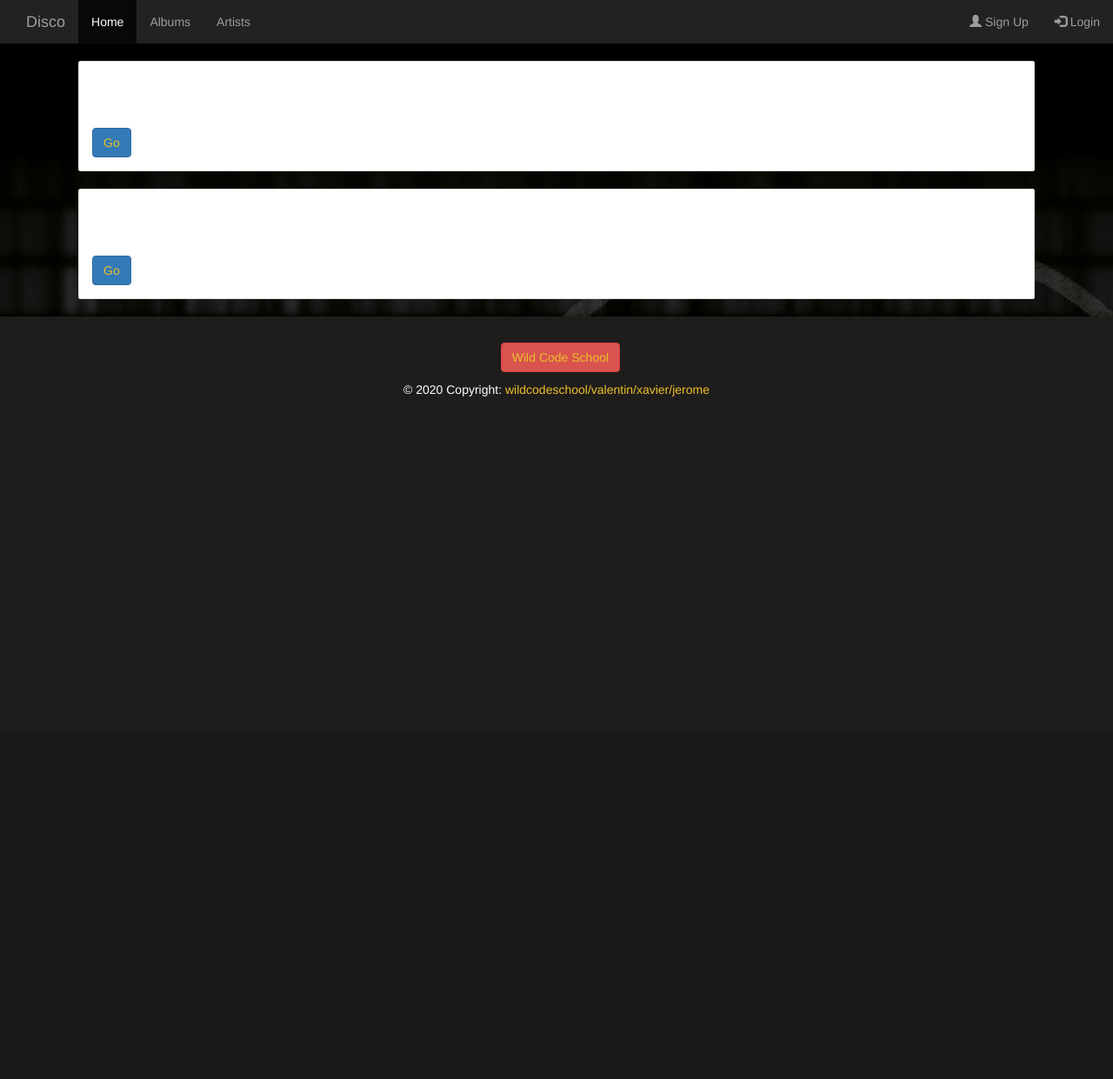
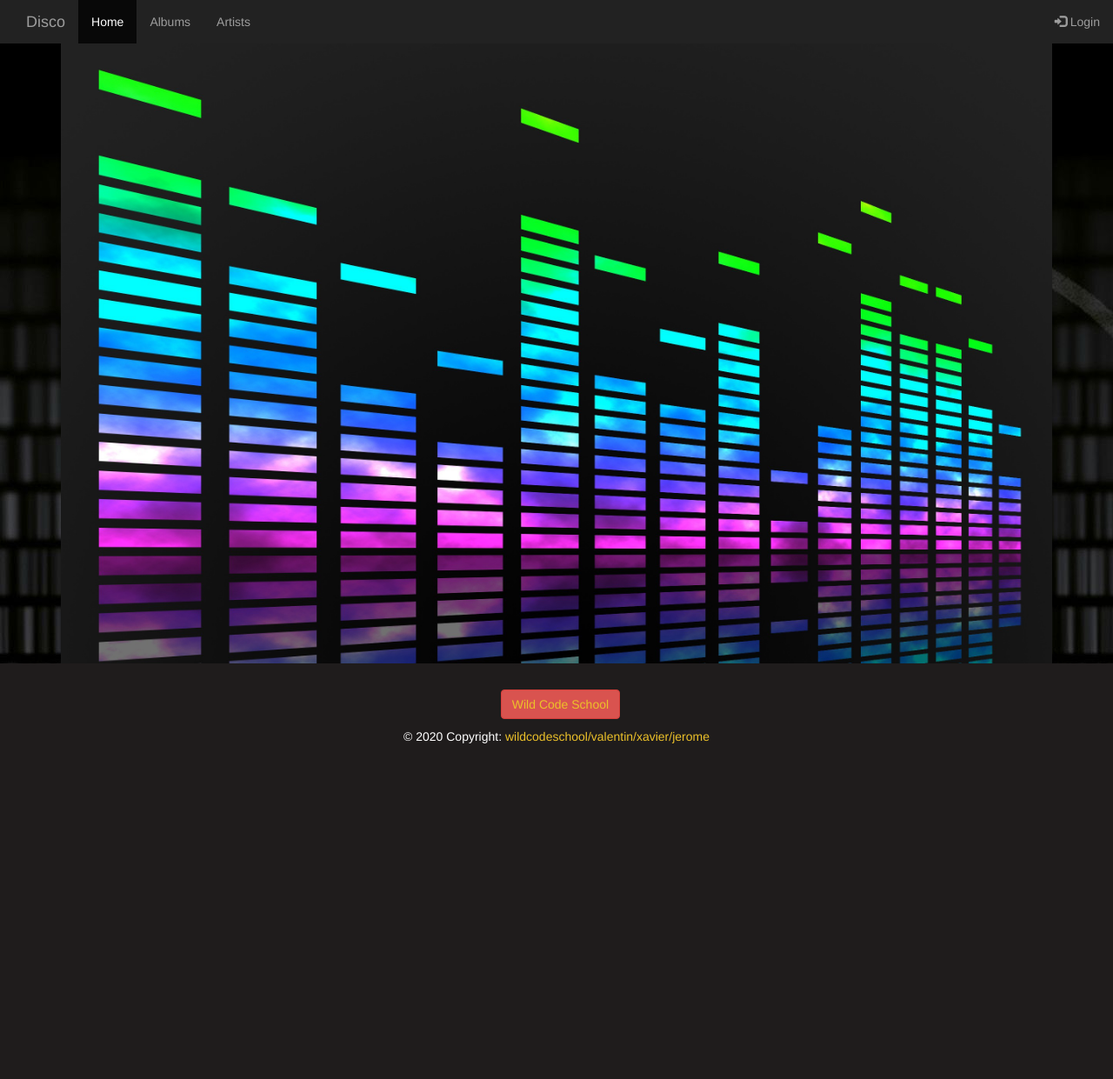
Before and after one commit to orazweb/jvx-project, a Spring app: page /index in a window 1280 px wide. Shown: the whole page at 87% size. Before the commit the page ends 456 px from the top, so only its background shows below. Run offline with Thymeleaf, Linux system fonts and the light colour scheme; the template is opened without the code that fills it, so the values that code supplies are empty.

Commit message:
Image Home

```diff
--- a/src/main/resources/templates/fragments/footer.html
+++ b/src/main/resources/templates/fragments/footer.html
@@ -28,7 +28,7 @@
 <!--                <h5 class="mb-1">Projet 1</h5>-->
             </li>
             <li class="list-inline-item">
-                <a href="https://www.wildcodeschool.com/fr-FR" class="btn btn-danger btn-rounded">Wild Code School</a>
+                <a href="https://www.wildcodeschool.com/fr-FR" class="btn btn-danger btn-rounded style=color:white">Wild Code School</a>
             </li>
         </ul>
 
--- a/src/main/resources/templates/fragments/header.html
+++ b/src/main/resources/templates/fragments/header.html
@@ -37,7 +37,7 @@
                     <li><a href="/artists">Artists</a></li>
                 </ul>
                 <ul class="nav navbar-nav navbar-right">
-                    <li><a href="#"><span class="glyphicon glyphicon-user"></span> Sign Up</a></li>
+<!--                    <li><a href="#"><span class="glyphicon glyphicon-user"></span> Sign Up</a></li>-->
                     <li><a href="#"><span class="glyphicon glyphicon-log-in"></span> Login</a></li>
                 </ul>
             </div>
--- a/src/main/resources/templates/index.html
+++ b/src/main/resources/templates/index.html
@@ -15,19 +15,22 @@
 <body class="bg-image">
 <header th:replace="fragments/header.html :: top"></header>
 <div class="container">
-    <div class="card">
-        <h5 class="card-header">Artist search</h5>
-        <div class="card-body">
-            <h5 class="card-title">Display artist list</h5>
-            <a href="/artists" class="btn btn-primary">  Go   </a>
-        </div>
-    </div>
-    <div class="card">
-        <h5 class="card-header">Album search</h5>
-        <div class="card-body">
-            <h5 class="card-title">display album </h5>
-            <a href="/albums" class="btn btn-primary">  Go   </a>
-        </div>
+
+<img src="/img/Dj%20Music%20Wallpapers%20HD%20Music%20Desktop%20Backgrounds%20Follow%20Us%20On.jpg" width="100%">
+
+<!--    <div class="card">-->
+<!--        <h5 class="card-header">Artist search</h5>-->
+<!--        <div class="card-body">-->
+<!--            <h5 class="card-title">Display artist list</h5>-->
+<!--            <a href="/artists" class="btn btn-primary">  &#45;&#45;   </a>-->
+<!--        </div>-->
+<!--    </div>-->
+<!--    <div class="card">-->
+<!--        <h5 class="card-header">Album search</h5>-->
+<!--        <div class="card-body">-->
+<!--            <h5 class="card-title">display album </h5>-->
+<!--            <a href="/albums" class="btn btn-primary">  &#45;&#45;   </a>-->
+<!--        </div>-->
     </div>
 </div>
 <!-- Footer -->
```
Also changed, not shown: src/main/resources/static/img/Dj Music Wallpapers HD Music Desktop Backgrounds Follow Us On.jpg (added).
